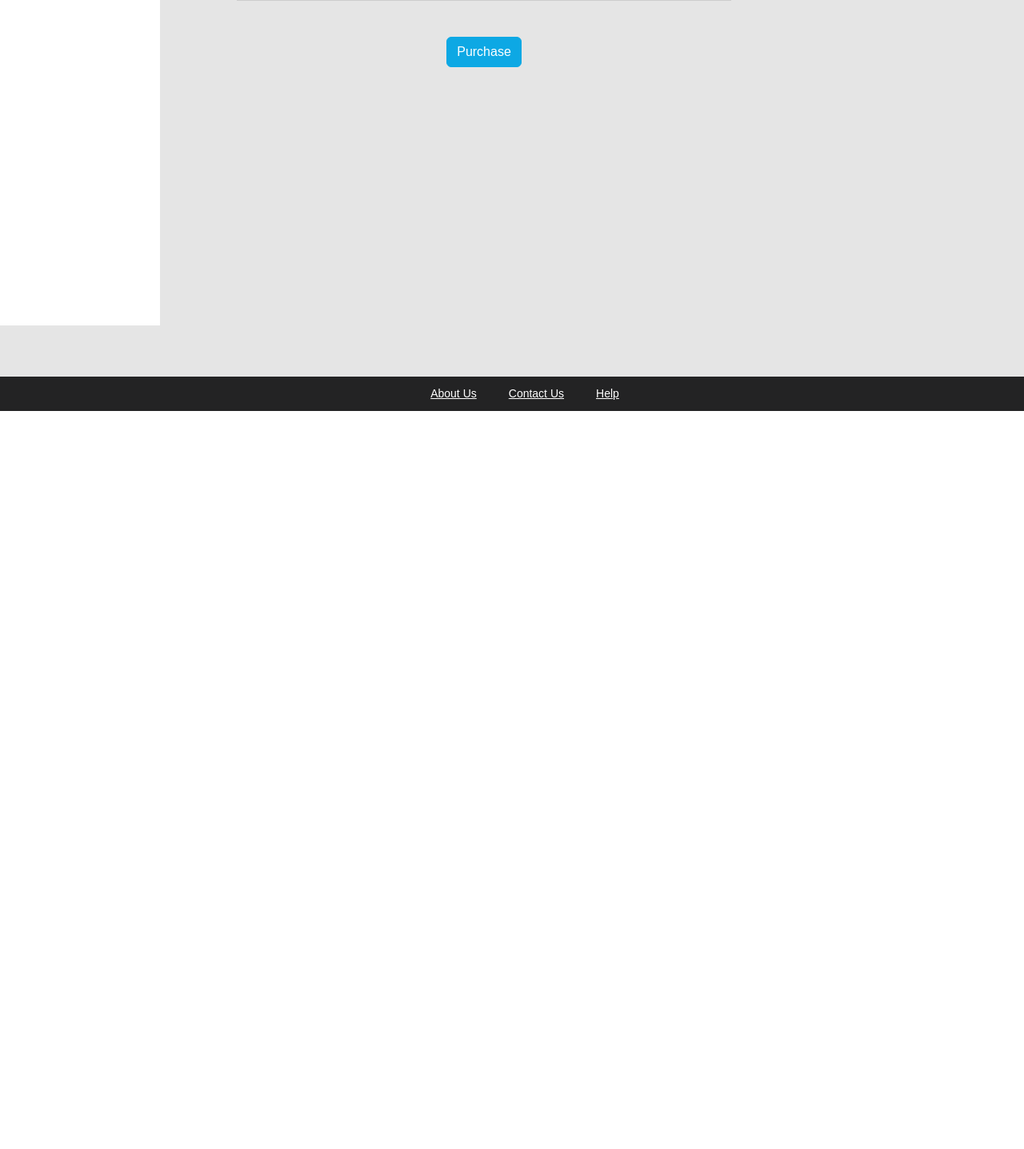
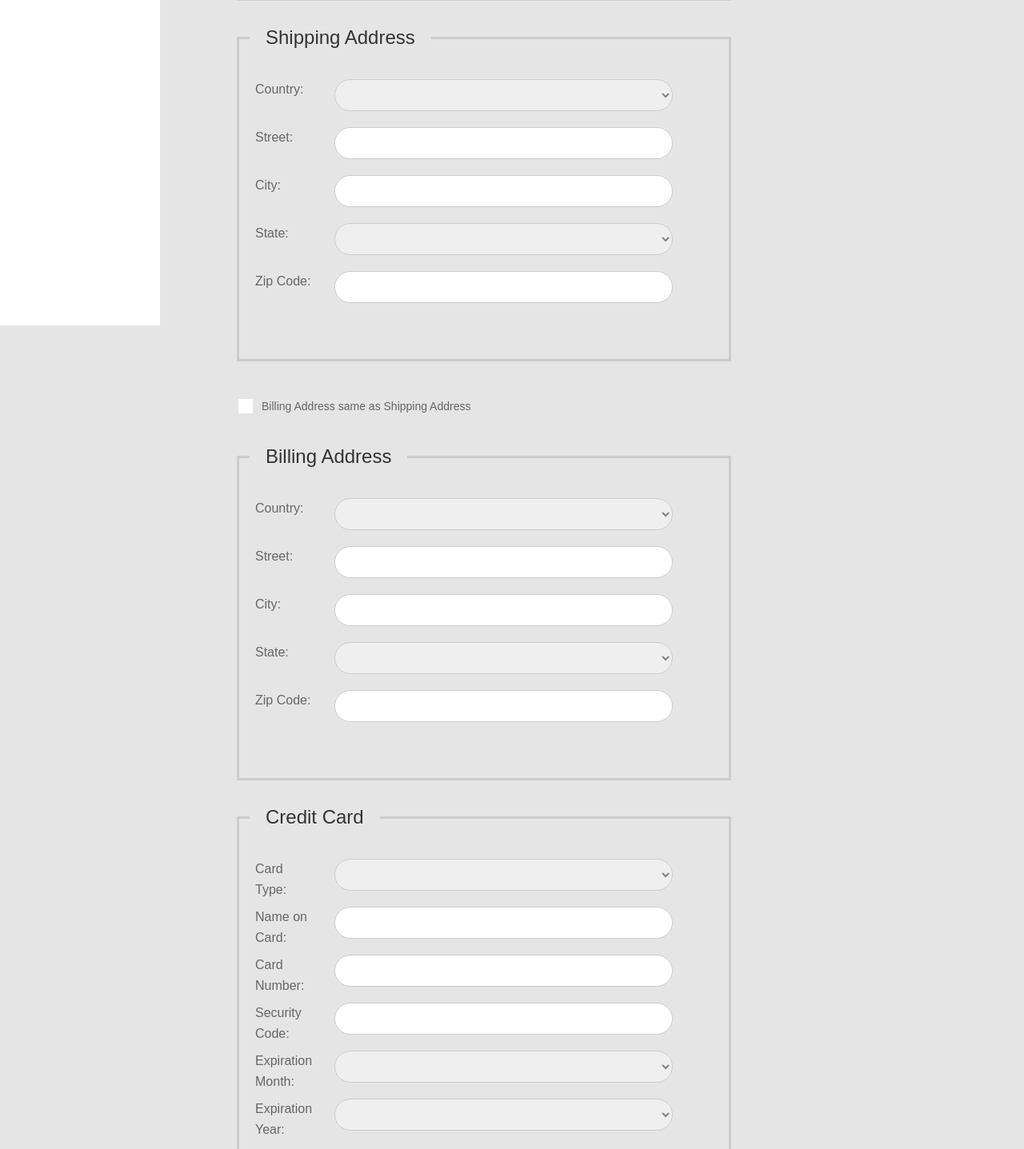
Before and after one commit to devidduma/ecommerce-frontend, an Angular app: page /checkout in a window 1280 px wide. Shown: the part 393-1830 px from the top of the page at 80% size. Before the commit the page ends 907 px from the top, so only its background shows below. Built offline with nearby package versions, Linux system fonts and the light colour scheme; no server answers.

Commit message:
checkout form with 4 sections and review order

```diff
--- a/src/app/components/checkout/checkout.component.html
+++ b/src/app/components/checkout/checkout.component.html
@@ -2,14 +2,14 @@
 
   <div class="section-content section-content-p30">
     <div class="container-fluid">
-      <form [formGroup]="checkoutFormGroup">
+      <form [formGroup]="checkoutFormGroup" (ngSubmit)="onSubmit()">
 
         <!-- customer form group -->
         <div formGroupName="customer" class="form-area">
           <h3>Customer</h3>
 
           <div class="row">
-            <div class="col-md-2"><label>First Name: </label></div>
+            <div class="col-md-2"><label>First Name:</label></div>
             <div class="col-md-9">
               <div class="input-space">
                 <input formControlName="firstName" type="text">
@@ -18,7 +18,7 @@
           </div>
 
           <div class="row">
-            <div class="col-md-2"><label>Last Name: </label></div>
+            <div class="col-md-2"><label>Last Name:</label></div>
             <div class="col-md-9">
               <div class="input-space">
                 <input formControlName="lastName" type="text">
@@ -27,7 +27,7 @@
           </div>
 
           <div class="row">
-            <div class="col-md-2"><label>Email: </label></div>
+            <div class="col-md-2"><label>Email:</label></div>
             <div class="col-md-9">
               <div class="input-space">
                 <input formControlName="email" type="text">
@@ -35,6 +35,200 @@
             </div>
           </div>
 
+        </div>
+
+        <!-- shipping address -->
+        <div formGroupName="shippingAddress" class="form-area">
+          <h3>Shipping Address</h3>
+
+          <div class="row">
+            <div class="col-md-2"><label>Country:</label></div>
+            <div class="col-md-9">
+              <div class="input-space">
+                <select formControlName="country">
+                  <option>TODO</option>
+                </select>
+              </div>
+            </div>
+          </div>
+
+          <div class="row">
+            <div class="col-md-2"><label>Street:</label></div>
+            <div class="col-md-9">
+              <div class="input-space">
+                <input formControlName="street" type="text">
+              </div>
+            </div>
+          </div>
+
+          <div class="row">
+            <div class="col-md-2"><label>City:</label></div>
+            <div class="col-md-9">
+              <div class="input-space">
+                <input formControlName="city" type="text">
+              </div>
+            </div>
+          </div>
+
+          <div class="row">
+            <div class="col-md-2"><label>State:</label></div>
+            <div class="col-md-9">
+              <div class="input-space">
+                <select formControlName="state">
+                  <option>TODO</option>
+                </select>
+              </div>
+            </div>
+          </div>
+
+          <div class="row">
+            <div class="col-md-2"><label>Zip Code:</label></div>
+            <div class="col-md-9">
+              <div class="input-space">
+                <input formControlName="zipCode" type="text">
+              </div>
+            </div>
+          </div>
+
+        </div>
+
+        <!-- add check box to copy shipping to billing address -->
+        <div class="input-space">
+          <label class="au-checkbox">
+            <input type="checkbox" (change)="copyShippingAddressToBillingAddress($event)">
+            <span class="au-checkmark"></span> Billing Address same as Shipping Address
+          </label>
+        </div>
+
+        <!-- billing address -->
+        <div formGroupName="billingAddress" class="form-area">
+          <h3>Billing Address</h3>
+
+          <div class="row">
+            <div class="col-md-2"><label>Country:</label></div>
+            <div class="col-md-9">
+              <div class="input-space">
+                <select formControlName="country">
+                  <option>TODO</option>
+                </select>
+              </div>
+            </div>
+          </div>
+
+          <div class="row">
+            <div class="col-md-2"><label>Street:</label></div>
+            <div class="col-md-9">
+              <div class="input-space">
+                <input formControlName="street" type="text">
+              </div>
+            </div>
+          </div>
+
+          <div class="row">
+            <div class="col-md-2"><label>City:</label></div>
+            <div class="col-md-9">
+              <div class="input-space">
+                <input formControlName="city" type="text">
+              </div>
+            </div>
+          </div>
+
+          <div class="row">
+            <div class="col-md-2"><label>State:</label></div>
+            <div class="col-md-9">
+              <div class="input-space">
+                <select formControlName="state">
+                  <option>TODO</option>
+                </select>
+              </div>
+            </div>
+          </div>
+
+          <div class="row">
+            <div class="col-md-2"><label>Zip Code:</label></div>
+            <div class="col-md-9">
+              <div class="input-space">
+                <input formControlName="zipCode" type="text">
+              </div>
+            </div>
+          </div>
+
+        </div>
+
+        <!-- Credit Card -->
+        <div formGroupName="creditCard" class="form-area">
+          <h3>Credit Card</h3>
+
+          <div class="row">
+            <div class="col-md-2"><label>Card Type:</label></div>
+            <div class="col-md-9">
+              <div class="input-space">
+                <select formControlName="cardType">
+                  <option>Visa</option>
+                  <option>Mastercard</option>
+                </select>
+              </div>
+            </div>
+          </div>
+
+          <div class="row">
+            <div class="col-md-2"><label>Name on Card:</label></div>
+            <div class="col-md-9">
+              <div class="input-space">
+                <input formControlName="nameOnCard" type="text">
+              </div>
+            </div>
+          </div>
+
+          <div class="row">
+            <div class="col-md-2"><label>Card Number:</label></div>
+            <div class="col-md-9">
+              <div class="input-space">
+                <input formControlName="cardNumber" type="text">
+              </div>
+            </div>
+          </div>
+
+          <div class="row">
+            <div class="col-md-2"><label>Security Code:</label></div>
+            <div class="col-md-9">
+              <div class="input-space">
+                <input formControlName="securityCode" type="text">
+              </div>
+            </div>
+          </div>
+
+          <div class="row">
+            <div class="col-md-2"><label>Expiration Month:</label></div>
+            <div class="col-md-9">
+              <div class="input-space">
+                <select formControlName="expirationMonth">
+                  <option>TODO</option>
+                </select>
+              </div>
+            </div>
+          </div>
+
+          <div class="row">
+            <div class="col-md-2"><label>Expiration Year:</label></div>
+            <div class="col-md-9">
+              <div class="input-space">
+                <select formControlName="expirationYear">
+                  <option>TODO</option>
+                </select>
+              </div>
+            </div>
+          </div>
+
+        </div>
+
+        <!-- Order Details -->
+        <div class="form-area">
+          <h3>Review your Order</h3>
+
+          <p>Total Quantity: {{ totalQuantity }}</p>
+          <p>Shipping: FREE</p>
+          <p>Total Price: {{ totalPrice | currency: "EUR" }}</p>
         </div>
 
         <!-- submit button -->
--- a/src/app/components/checkout/checkout.component.ts
+++ b/src/app/components/checkout/checkout.component.ts
@@ -1,11 +1,14 @@
 import {Component, OnInit} from '@angular/core';
 import {FormBuilder, FormGroup, ReactiveFormsModule} from "@angular/forms";
+import {CurrencyPipe} from "@angular/common";
+import {CartService} from "../../services/cart.service";
 
 @Component({
   selector: 'app-checkout',
   standalone: true,
   imports: [
-    ReactiveFormsModule
+    ReactiveFormsModule,
+    CurrencyPipe
   ],
   templateUrl: './checkout.component.html',
   styleUrl: './checkout.component.css'
@@ -14,22 +17,72 @@
 
   checkoutFormGroup!: FormGroup;
 
-  constructor(private formBuilder: FormBuilder) {
+  totalPrice: number = 0;
+  totalQuantity: number = 0;
 
-  }
+  constructor(private formBuilder: FormBuilder, private cartService: CartService) {}
 
   ngOnInit() {
+    this.cartPriceQuantity();
+
     this.checkoutFormGroup = this.formBuilder.group({
       customer: this.formBuilder.group({
         firstName: [""],
         lastName: [""],
         email: [""]
-      })
+      }),
+      shippingAddress: this.formBuilder.group({
+        street: [""],
+        city: [""],
+        state: [""],
+        country: [""],
+        zipCode: [""]
+      }),
+      billingAddress: this.formBuilder.group({
+        street: [""],
+        city: [""],
+        state: [""],
+        country: [""],
+        zipCode: [""]
+      }),
+      creditCard: this.formBuilder.group({
+        cardType: [""],
+        nameOnCard: [""],
+        cardNumber: [""],
+        securityCode: [""],
+        expirationMonth: [""],
+        expirationYear: [""],
+      }),
+
     });
+  }
+
+  private cartPriceQuantity() {
+    // subscribe to the cart totalPrice
+    this.cartService.totalPrice.subscribe(
+      data => this.totalPrice = data
+    );
+
+    // subscribe to the cart totalQuantity
+    this.cartService.totalQuantity.subscribe(
+      data => this.totalQuantity = data
+    )
+
+    // compute cart total price and quantity
+    this.cartService.computeCartTotals();
   }
 
   onSubmit() {
     console.log("Handling the submit button");
-    console.log(this.checkoutFormGroup.get("customer"));
+    console.log(this.checkoutFormGroup.get("customer")!.value);
+  }
+
+  copyShippingAddressToBillingAddress(event: any) {
+    if(event.target.checked) {
+      this.checkoutFormGroup.controls['billingAddress']
+        .setValue(this.checkoutFormGroup.controls['shippingAddress'].value);
+    } else {
+      this.checkoutFormGroup.controls['billingAddress'].reset();
+    }
   }
 }
```
